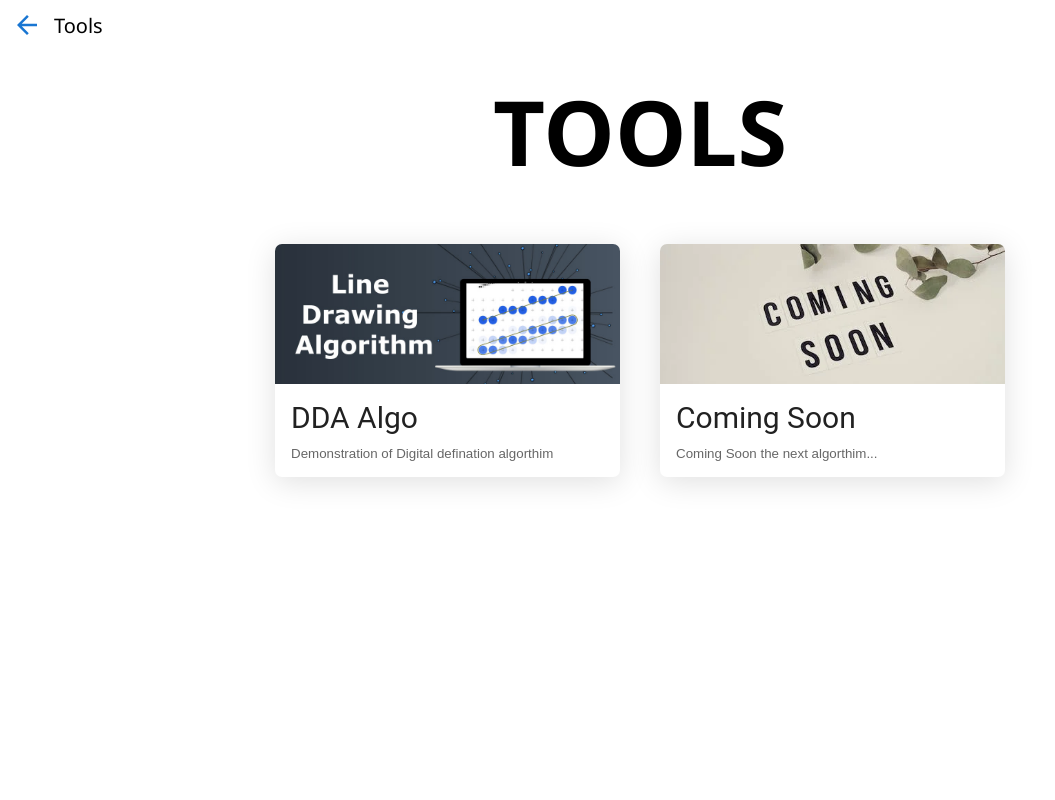
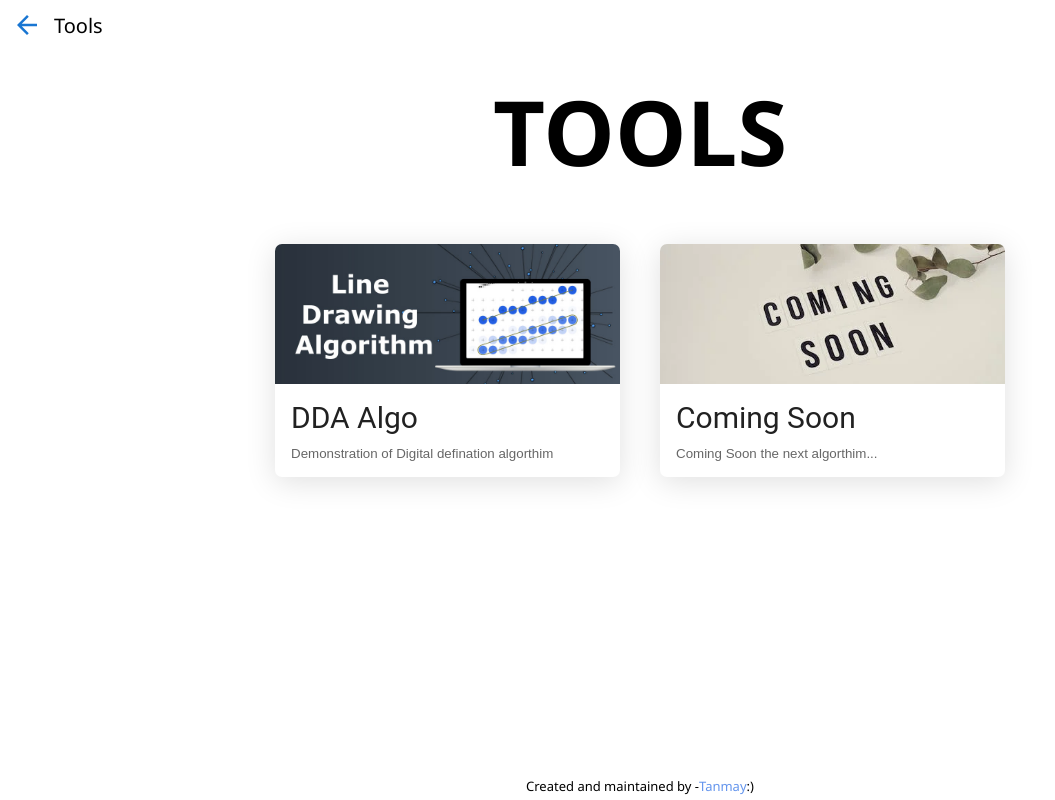
Before and after one commit to unstoppable-tanmay/Tools, a React (Create React App) app: page / in a window 1280 px wide. Shown: the whole page, without its empty margins (0-1055 px from the left). Built offline with nearby package versions, Linux system fonts and the light colour scheme.

Commit message:
rectifying small mistakes

```diff
--- a/src/App.css
+++ b/src/App.css
@@ -38,6 +38,7 @@ body,html{
 }
 .App_Home{
   width: 100%;
+  height: 100%;
   display: flex;
   align-items: center;
   flex-direction: column;
@@ -48,6 +49,15 @@ body,html{
   font-size: 90px;
   font-weight: bold;
   pointer-events: none;
+}
+.Main_des{
+  font-size: 15px;
+  font-weight: 500;
+  margin-left: 10px;
+  text-align: center;
+}
+.Main_letter::selection , .Main_des::selection{
+  display: none;
 }
 /* .search{
   width: 500px;
@@ -72,3 +82,15 @@ body,html{
   box-shadow: 0px 5px 30px #00000020;
     flex-shrink: 0;
 }
+.footer{
+  width: 100%;
+  display: flex;
+  justify-content: center;
+  margin-top: 30px;
+  font-size: 13px;
+  font-weight: 500;
+  padding-bottom: 5px;
+}
+.footer span{
+  color: cornflowerblue;
+}
--- a/src/App.js
+++ b/src/App.js
@@ -67,15 +67,18 @@ function App() {
       </div>
       <div className="App_Home">
         <div className="Main_letter">TOOLS</div>
+        {/* <div className="Main_des">Let's Change The Angle Of Education</div> */}
         <br /><br /><br />
         {/* <div className="search">
 
         </div> */}
         <div className="Tools_container">
           <CardDiv card={Tools} />
+        </div>
       </div>
+
+      <div className="footer">Created and maintained by -<span>Tanmay</span> :)</div>
     </div>
-    </div >
   );
 }
 
```
